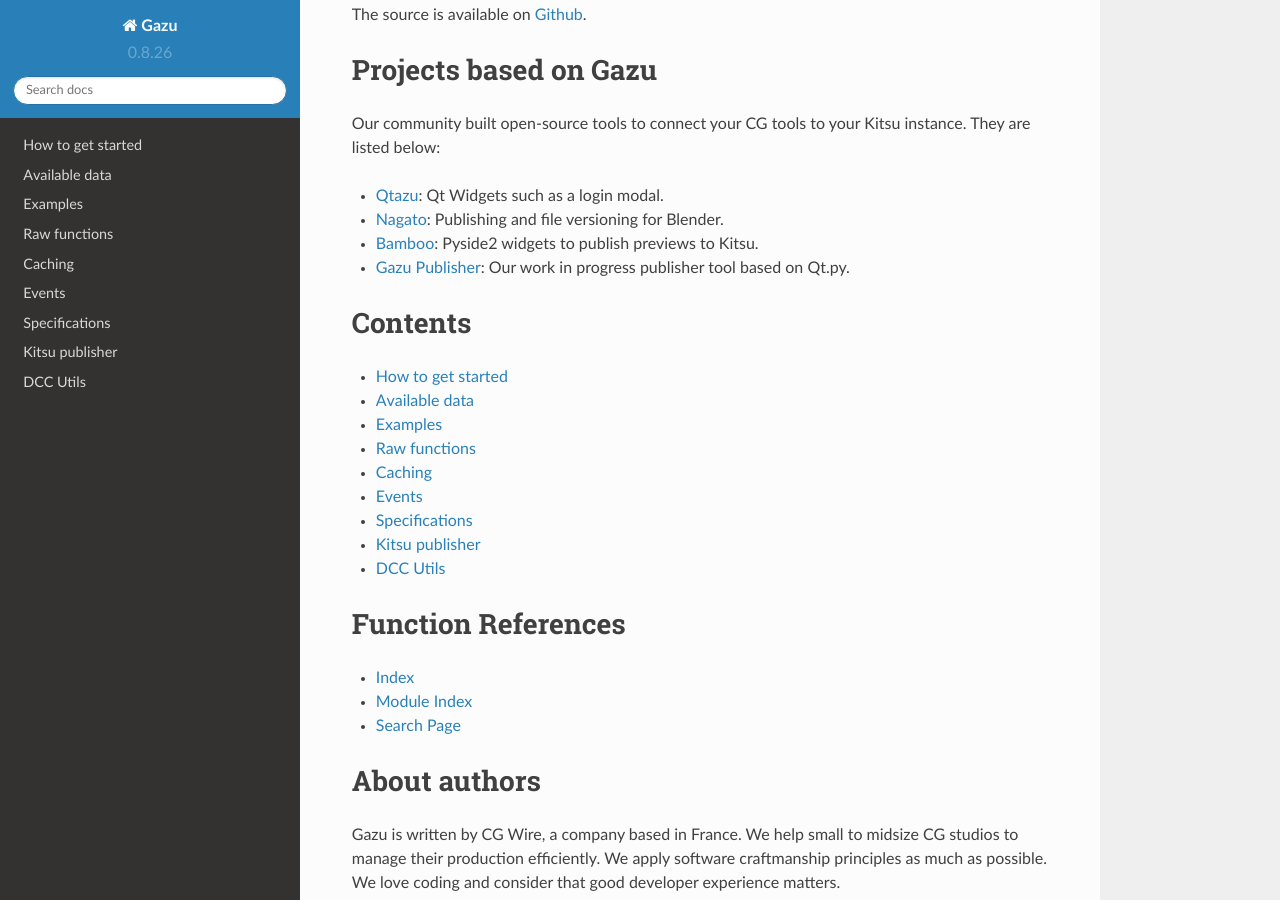
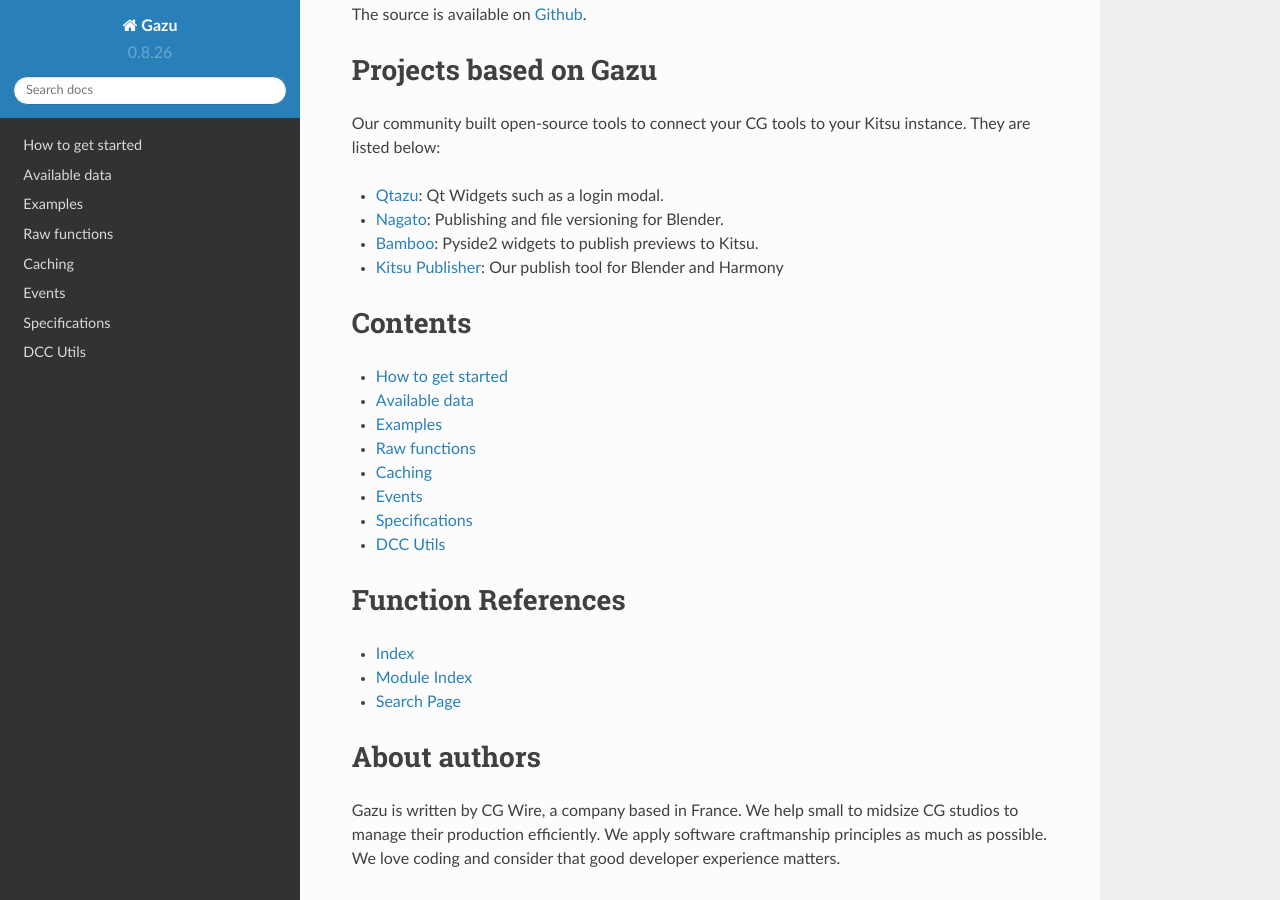
Before and after one commit to cgwire/gazu, a Sphinx documentation site: the page built from docs/source/index.rst, in a window 1280 px wide and 900 px high, scrolled down 924 px. Built offline with Sphinx 7.4.7 and the Read the Docs theme 2.0.0, drawn with Linux system fonts in a browser that asks for light colours.

Commit message:
Remove current publisher page
We will create a new one for the Electron version soon.

```diff
--- a/docs/source/index.rst
+++ b/docs/source/index.rst
@@ -51,8 +51,8 @@
   for Blender.
 * `Bamboo <https://github.com/nervYu/Bamboo>`__: Pyside2 widgets to publish
   previews to Kitsu.
-* `Gazu Publisher <https://github.com/cgwire/gazu-publisher>`__: Our work in
-  progress publisher tool based on Qt.py.
+* `Kitsu Publisher <https://github.com/cgwire/gazu-publisher-next>`__: Our
+  publish tool for Blender and Harmony
 
 
 Contents
@@ -69,7 +69,6 @@
    cache
    events
    specs
-   publisher
    dccutils
 
 Function References
```
